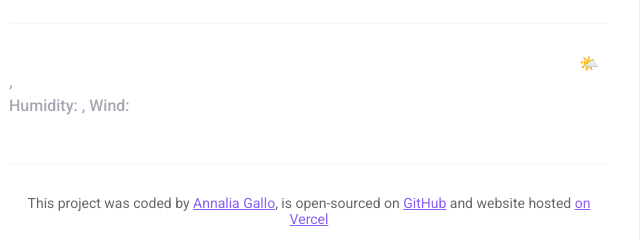
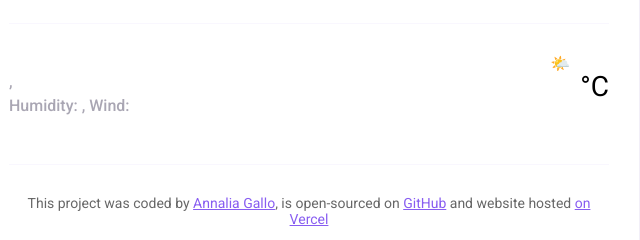
Before and after one commit to annalia12/meteo, a plain HTML site: page index.html in a window 1280 px wide. Shown: the part 130-370 px from the top of the page, 331-971 px from the left. Drawn offline with nearby package versions, Linux system fonts and the light colour scheme; no server answers.

Commit message:
unit upgrade

```diff
--- a/index.html
+++ b/index.html
@@ -42,7 +42,7 @@
           <div class="weather-app-temperature-container">
             <div id="icon"> 🌤️</div>
             <div class="weather-app-temperature" id="temperature"></div>
-            <div class="weatehr-app-unit"></div>
+            <div class="weatehr-app-unit">°C</div>
           </div>
         </div>
       </main>
```
